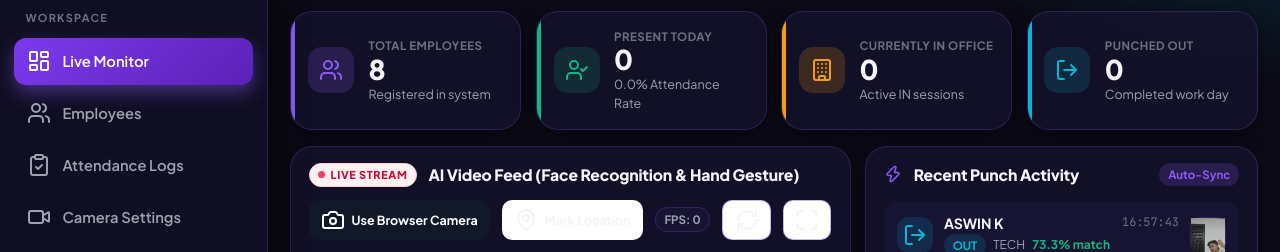
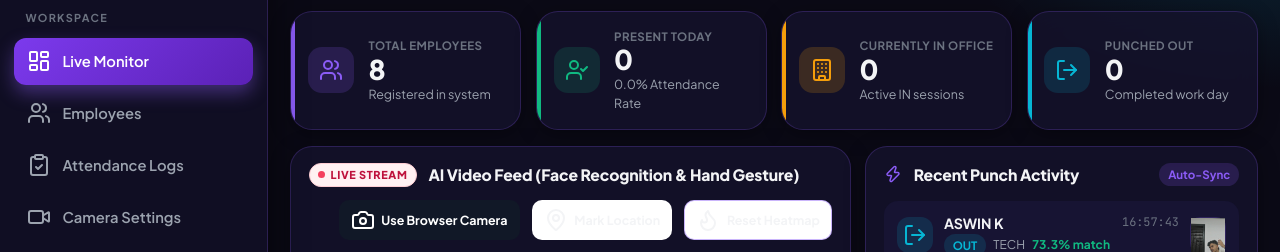
Before and after one commit to aswink113/SMART-ATTENDANCE-USING-IP-CAMERA, a Flask app: page /admin in a window 1280 px wide. Shown: the part 101-353 px from the top of the page. Run offline with Flask 3, Linux system fonts and the light colour scheme; a user stored in the database is signed in; data comes from the database, SQL or seed files in the repository; some libraries are stand-ins or nearby versions.

Commit message:
Add spatial density thermal heatmap & reset controls for high-dwell locations

```diff
--- a/app.py
+++ b/app.py
@@ -615,6 +615,15 @@
         'hourly_values': values
     })
 
+@app.route('/api/camera/reset_heatmap', methods=['POST'])
+@admin_required
+def api_reset_heatmap():
+    try:
+        camera_stream.heatmap_grid = np.zeros((48, 64), dtype=np.float32)
+        return jsonify({'success': True, 'message': 'Spatial heatmap density reset.'})
+    except Exception as e:
+        return jsonify({'success': False, 'message': str(e)}), 500
+
 @app.route('/api/attendance/export')
 @admin_required
 def api_export_excel():
--- a/templates/admin_dashboard.html
+++ b/templates/admin_dashboard.html
@@ -73,6 +73,10 @@
                     <button class="btn btn-sm btn-info" onclick="promptMarkLocation()" title="Click to mark a location pin on video feed">
                         <i data-lucide="map-pin"></i>
                         <span>Mark Location</span>
+                    </button>
+                    <button class="btn btn-sm btn-secondary" onclick="resetHeatmap()" title="Clear and reset spatial dwell heatmap">
+                        <i data-lucide="flame"></i>
+                        <span>Reset Heatmap</span>
                     </button>
                     <span class="badge-pill badge-outline" id="camera-fps-badge">FPS: --</span>
                     <button class="btn btn-sm btn-secondary" onclick="reloadStream()" title="Reload Stream">
@@ -553,6 +557,18 @@
         }
     }
 
+    async function resetHeatmap() {
+        try {
+            const res = await fetch('/api/camera/reset_heatmap', { method: 'POST' });
+            const data = await res.json();
+            if (data.success) {
+                showToast('🔥 Spatial heatmap density reset successfully.', 'info');
+            }
+        } catch (err) {
+            console.error('Reset heatmap error:', err);
+        }
+    }
+
     async function updateMarkedLocationChart() {
         try {
             const res = await fetch('/api/camera/marked_location_stats');
```
